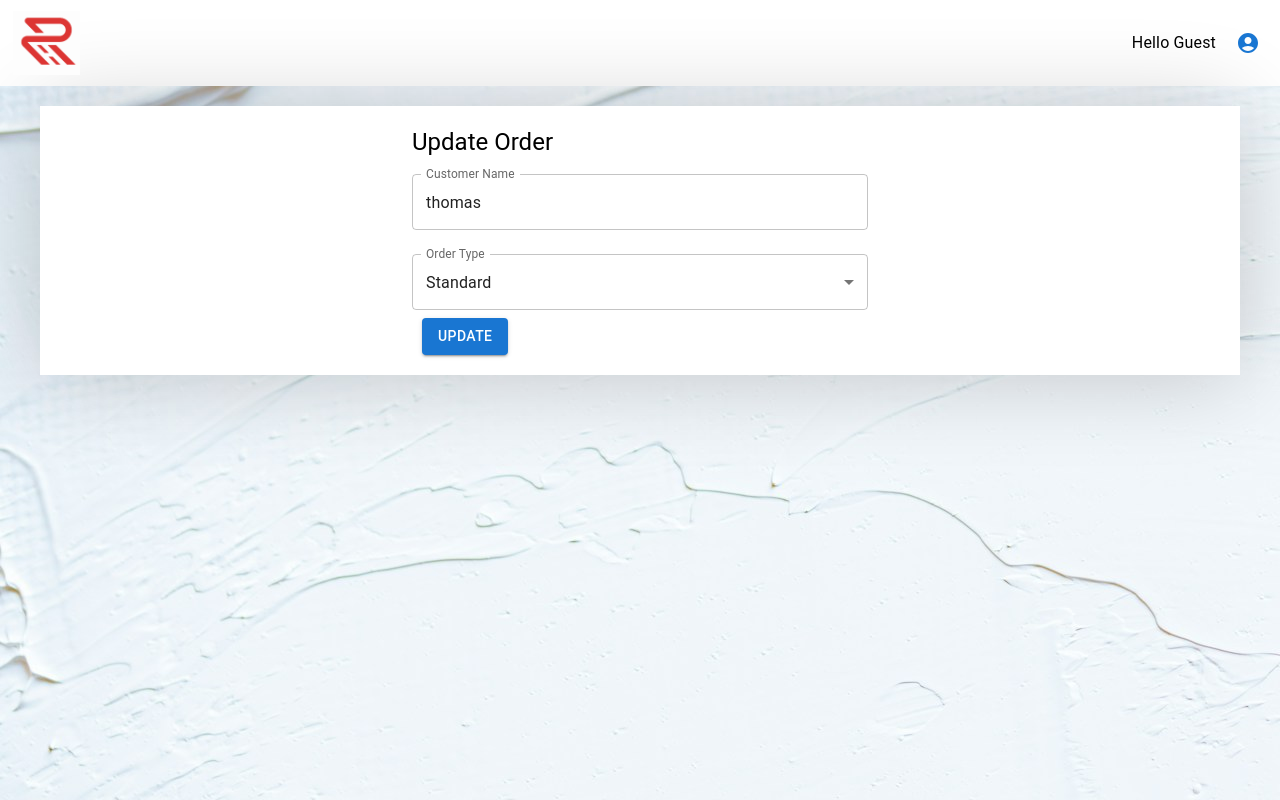
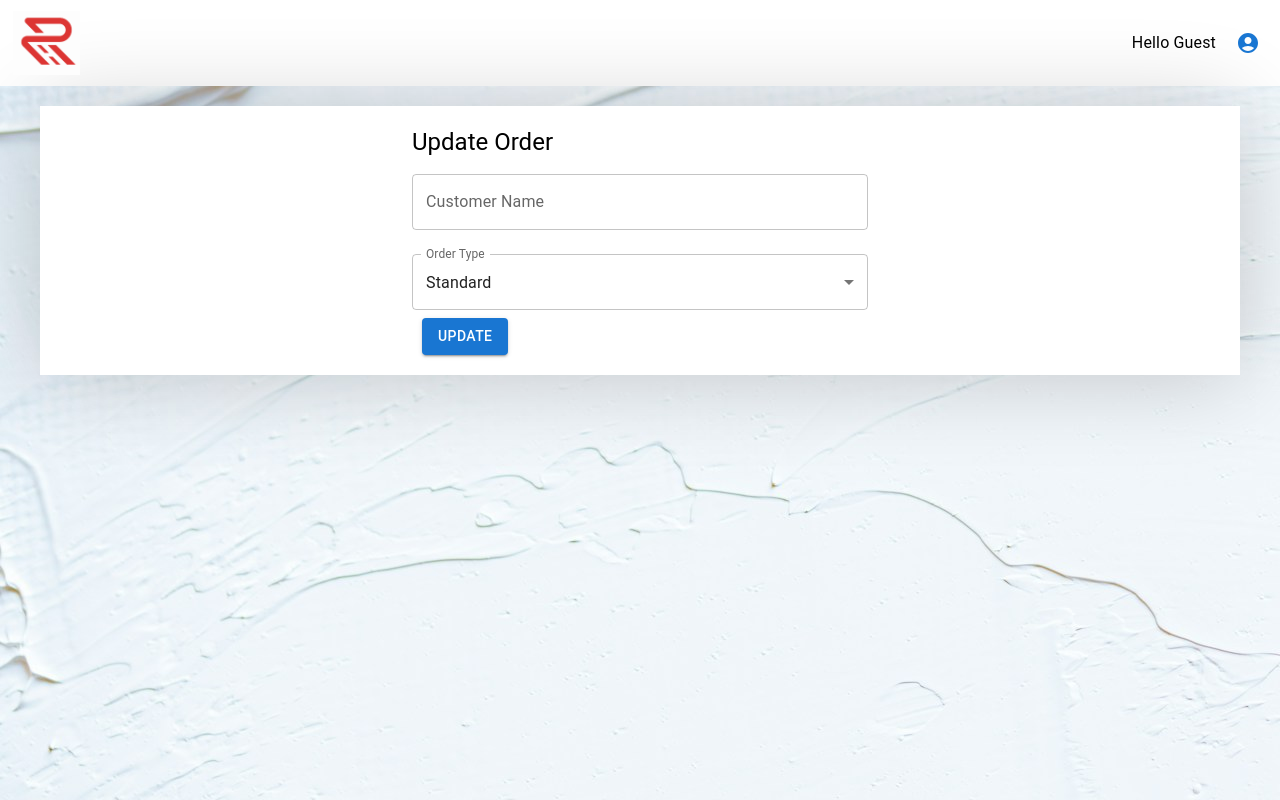
Before and after one commit to Tcviles/redTechTest, a React (Create React App) app: page /update/1 in a window 1280 px wide. Built offline with nearby package versions, Linux system fonts and the light colour scheme.

Commit message:
add delete and put order functionality

```diff
--- a/src/components/CreateOrder.tsx
+++ b/src/components/CreateOrder.tsx
@@ -23,7 +23,6 @@ function CreateOrder() {
     const { classes } = useStyles();
     const dispatch = useDispatch()
     const navigate = useNavigate()
-    const orders = useSelector((state: StateType) => state.orders) as OrderType[]
     const user = useSelector((state: StateType) => state.user) as UserType
     const [customer, setCustomer] = useState<string>('');
     const [orderType, setOrderType] = useState<OrderTypeEnum>(OrderTypeEnum.Standard);
@@ -48,7 +47,6 @@ function CreateOrder() {
             createdDate: new Date(Date.now()).toLocaleDateString(),
             createdByUserName: user.Name,
         }
-        console.log(payload)
         await postOrder(payload)
             .unwrap()
             .then((result: OrderType)=> {
--- a/src/components/TVTable.tsx
+++ b/src/components/TVTable.tsx
@@ -1,4 +1,4 @@
-import { useState } from 'react';
+import { useEffect, useState } from 'react';
 import { Button, Checkbox, Grid, MenuItem, Select, Table, TableBody, TableCell, TableHead, TableRow, TextField, Typography } from '@mui/material';
 import { tss } from 'tss-react';
 import { useDispatch, useSelector } from 'react-redux';
@@ -7,8 +7,8 @@ import { useNavigate } from 'react-router-dom';
 import AddIcon from '@mui/icons-material/Add';
 import DeleteIcon from '@mui/icons-material/Delete';
 import EditIcon from '@mui/icons-material/Edit';
-import { deleteOrders } from '../reducers/OrderReducer';
-import { useGetOrdersQuery } from '../reducers/apiReducer';
+import { deleteOrders, syncOrders } from '../reducers/OrderReducer';
+import { useDeleteOrdersOnDiscMutation, useGetOrdersQuery } from '../reducers/apiReducer';
 
 const useStyles = tss.create({
     table: {
@@ -38,9 +38,8 @@ function TVTable() {
     const [selectedOrders, setSelectedOrders] = useState<string[]>([]);
     const [searchQuery, setSearchQuery] = useState<string>('');
     const [orderTypeFilter, setOrderTypeFilter] = useState<string>('All Types');
-    const { data, isLoading, isError } = useGetOrdersQuery()
-
-    console.log(data)
+    const { data, isLoading, isError, refetch } = useGetOrdersQuery()
+    const [deleteOrdersOnDisc] = useDeleteOrdersOnDiscMutation()
 
     const handleCheckboxChange = (orderId: string) => {
         if (selectedOrders.includes(orderId)) {
@@ -50,8 +49,18 @@ function TVTable() {
         }
     };
 
-    const handleDeleteOrders = () => {
-        dispatch(deleteOrders(selectedOrders));
+    useEffect(() => {
+        console.log({data, isLoading, isError})
+        if (data && !isLoading && !isError) {
+            dispatch(syncOrders(data))
+        }
+    }, [data, dispatch])
+
+    const handleDeleteOrders = async () => {
+        await deleteOrdersOnDisc(selectedOrders)
+            .then(() =>
+                dispatch(deleteOrders(selectedOrders))
+            )
     };
 
     const filteredOrders = orders.filter(order =>
--- a/src/components/UpdateOrder.tsx
+++ b/src/components/UpdateOrder.tsx
@@ -5,6 +5,7 @@ import { useDispatch, useSelector } from 'react-redux';
 import { updateOrder } from '../reducers/OrderReducer';
 import { StateType, OrderType, OrderTypeEnum } from '../utils/types';
 import { useNavigate, useParams } from 'react-router-dom';
+import { usePutOrderMutation } from '../reducers/apiReducer';
 
 const useStyles = tss.create({
     container: {
@@ -26,6 +27,7 @@ function UpdateOrder() {
     const [customer, setCustomer] = useState<string>('');
     const [orderType, setOrderType] = useState<OrderTypeEnum>(OrderTypeEnum.Standard);
     const { orderId } = useParams()
+    const [putOrder] = usePutOrderMutation()
 
     // Assuming initialOrderData is obtained from the store or API
     const initialOrderData = orders.find(order => order.orderId === orderId);
@@ -39,20 +41,22 @@ function UpdateOrder() {
         setOrderType(event.target.value as OrderTypeEnum);
     };
 
-    const handleSubmit = (event: ChangeEvent<HTMLFormElement>) => {
+    const handleSubmit = async (event: ChangeEvent<HTMLFormElement>) => {
         event.preventDefault();
 
         if (!existingOrder) return;
+        const payload = {
+            orderId: existingOrder.orderId,
+            customerName: customer || existingOrder.customerName,
+            orderType: orderType || existingOrder.orderType,
+            createdDate: existingOrder.createdDate,
+            createdByUserName: existingOrder.createdByUserName,
+        }
 
-        dispatch(
-            updateOrder({
-                orderId: existingOrder.orderId,
-                customerName: customer || existingOrder.customerName,
-                orderType: orderType || existingOrder.orderType,
-                createdDate: existingOrder.createdDate,
-                createdByUserName: existingOrder.createdByUserName,
-            })
-        );
+        await putOrder(payload)
+        .then(() =>
+            dispatch( updateOrder(payload))
+        )
 
         navigate('/');
     };
--- a/src/reducers/OrderReducer.tsx
+++ b/src/reducers/OrderReducer.tsx
@@ -1,13 +1,15 @@
 import { PayloadAction, createSlice } from "@reduxjs/toolkit";
-import { orderList } from "../utils/Data";
 import { OrderType } from "../utils/types";
 
 const orderSlice = createSlice({
     name: "orders",
-    initialState: orderList,
+    initialState: [] as OrderType[],
     reducers: {
         addOrder: (state, action: PayloadAction<OrderType>) => {
             state.push(action.payload)
+        },
+        syncOrders: (state, action: PayloadAction<OrderType[]>) => {
+            return [...action.payload]
         },
         updateOrder: (state, action: PayloadAction<OrderType>) => {
             const { orderId } = action.payload;
@@ -28,5 +30,5 @@ const orderSlice = createSlice({
     }
 })
 
-export const{ addOrder, updateOrder, deleteOrders } = orderSlice.actions
+export const{ addOrder, syncOrders, updateOrder, deleteOrders } = orderSlice.actions
 export default orderSlice.reducer;
--- a/src/reducers/apiReducer.tsx
+++ b/src/reducers/apiReducer.tsx
@@ -38,7 +38,7 @@ export const api = createApi({
                 method: 'GET'
             })
         }),
-        deleteOrders: builder.mutation<void, string[]>({
+        deleteOrdersOnDisc: builder.mutation<void, string[]>({
             query: (orderIds) => ({
                 url: `/api/Orders/Delete`,
                 method: 'POST',
@@ -53,5 +53,5 @@ export const {
     usePostOrderMutation,
     usePutOrderMutation,
     useGetOrdersByTypeQuery,
-    useDeleteOrdersMutation
+    useDeleteOrdersOnDiscMutation
  } = api;
--- a/src/utils/Data.tsx
+++ /dev/null
@@ -1,25 +0,0 @@
-import { OrderType, OrderTypeEnum } from "./types"
-
-export const orderList: OrderType[] = [
-    {
-        orderId: "1",
-        orderType: OrderTypeEnum.Standard,
-        customerName: "thomas",
-        createdDate: "07/20/1990",
-        createdByUserName: "thomas"
-    },
-    {
-        orderId: "2",
-        orderType: OrderTypeEnum.SaleOrder,
-        customerName: "ryker",
-        createdDate: "09/26/2018",
-        createdByUserName: "thomas"
-    },
-    {
-        orderId: "3",
-        orderType: OrderTypeEnum.TransferOrder,
-        customerName: "reyden",
-        createdDate: "03/22/2021",
-        createdByUserName: "thomas"
-    }
-]
```
